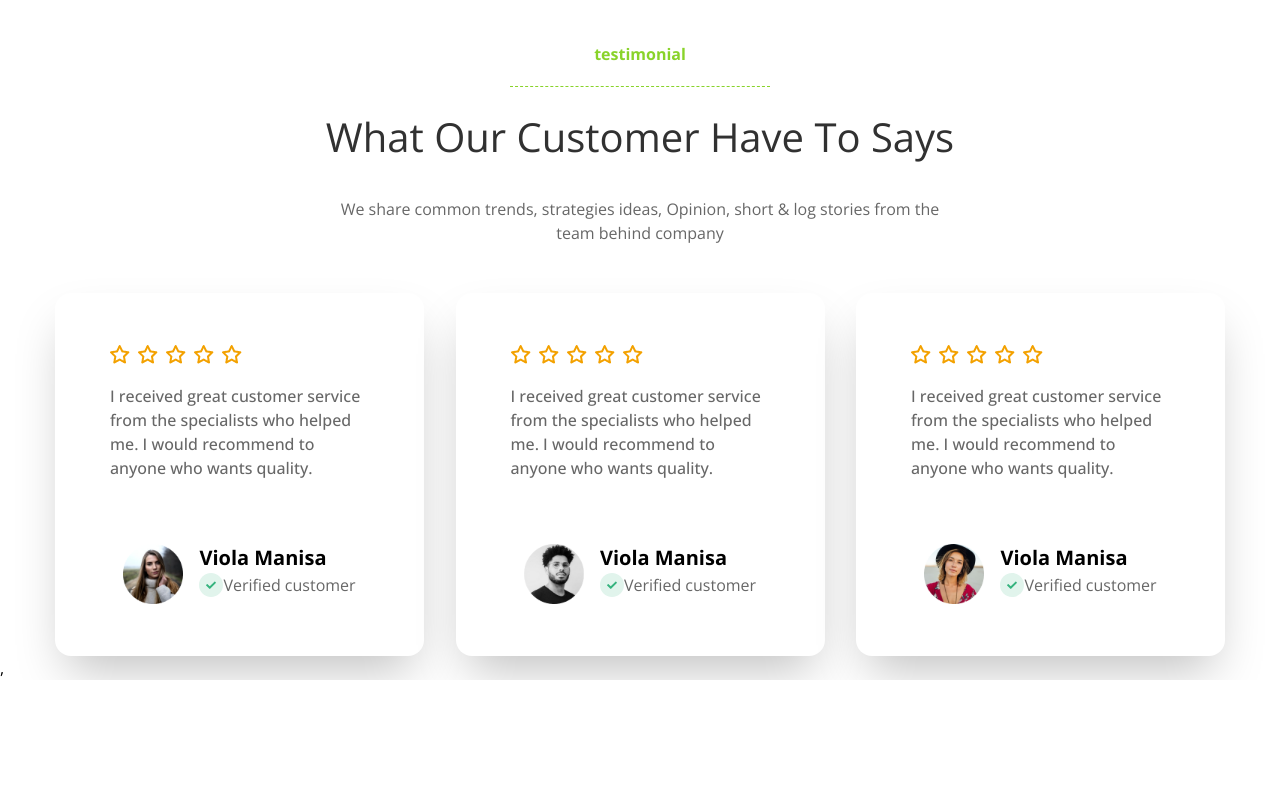
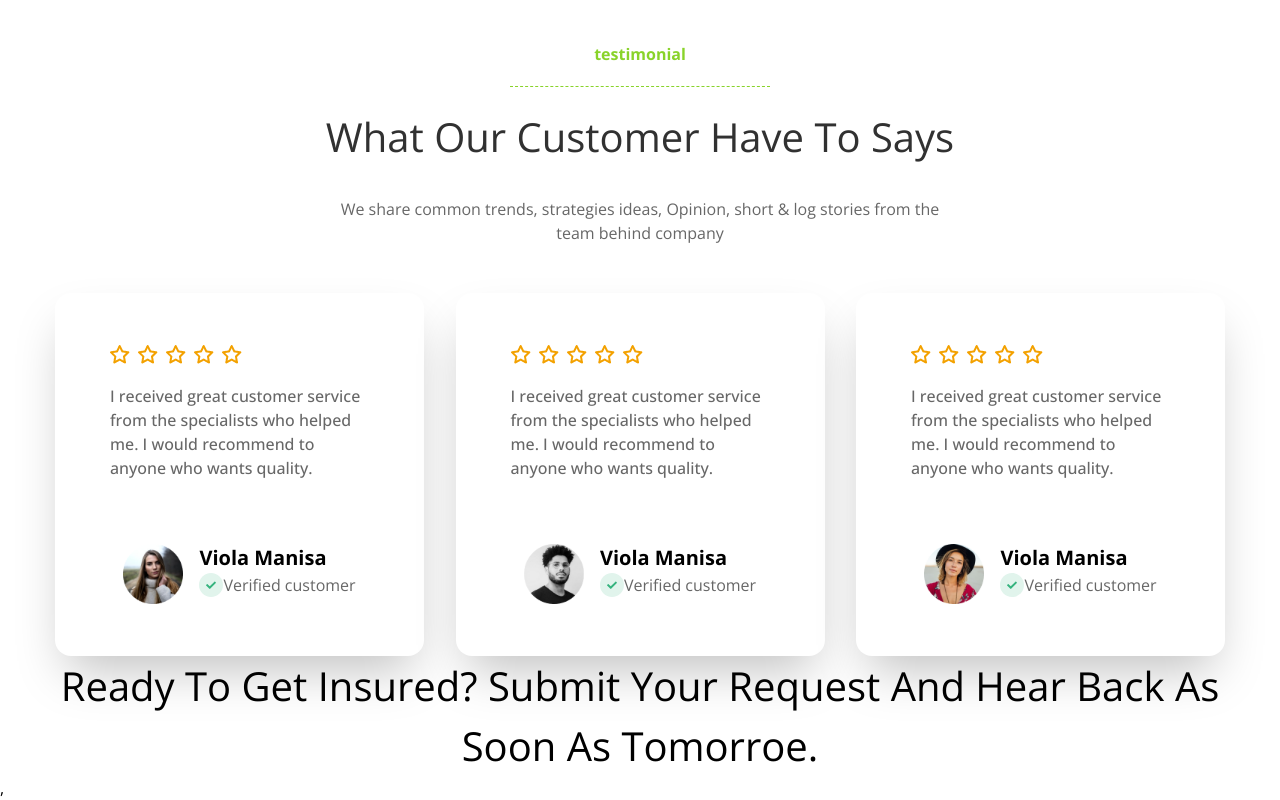
Before and after one commit to Md-Gajjali/Pacific-Crop, a React (Vite) app: page / in a window 1280 px wide. Shown: the part 4388-5188 px from the top of the page. Before the commit the page ends 5068 px from the top, so only its background shows below. Built offline with nearby package versions, Linux system fonts and the light colour scheme.

Commit message:
update email part

```diff
--- a/src/App.jsx
+++ b/src/App.jsx
@@ -6,6 +6,7 @@ import VerifiedCustomer from './componets/VerifiedCustomer'
 import Insurance from './componets/Insurance'
 import Protection from './componets/Protection'
 import CustomerSays from './componets/CustomerSays'
+import EmailPart from './componets/EmailPart'
 
 
 function App() {
@@ -18,6 +19,7 @@ function App() {
       <Insurance />
       <Protection />
       <CustomerSays />
+      <EmailPart />
     </>
   )
 }
--- /dev/null
+++ b/src/componets/EmailPart.jsx
@@ -0,0 +1,15 @@
+import React from 'react'
+import Container from './Container'
+
+const EmailPart = () => {
+  return (
+    <div>
+     <Container>
+        <h2 className='text-center text-[40px] '>Ready To Get Insured? Submit Your Request
+And Hear Back As Soon As Tomorroe.</h2>
+     </Container>
+    </div>
+  )
+}
+
+export default EmailPart
```
